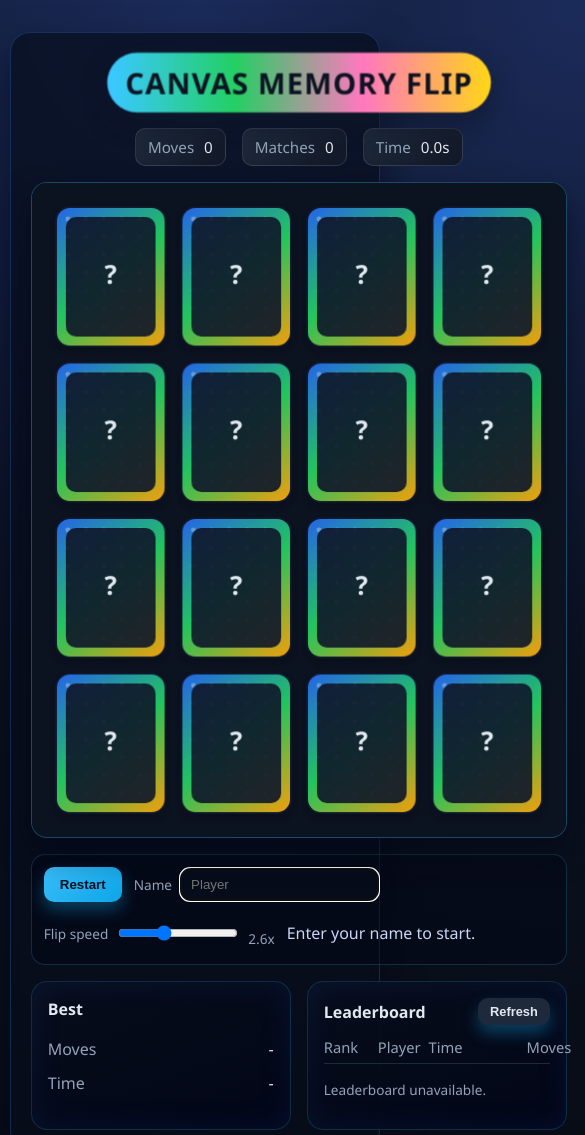
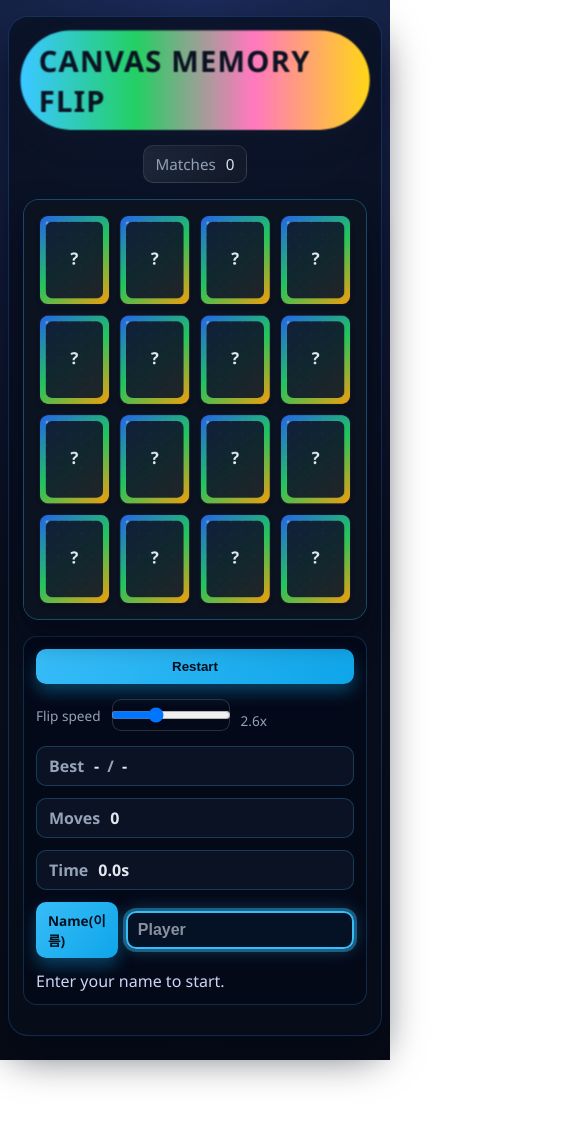
Before and after one commit to youngsan26/my-card-game, a plain HTML site: page index.html in a window 390 px wide. Shown: the top 1135 px of the page, 585 px wide, since content can reach past the window. After the commit the page ends 1060 px from the top, so only its background shows below. Drawn offline with nearby package versions, Linux system fonts and the light colour scheme; no server answers.

Commit message:
Improve layout and modal leaderboard
Rearrange controls, add full-screen leaderboard modal, and enhance input styles.

Co-authored-by: Cursor <cursoragent@cursor.com>

```diff
--- /dev/null
+++ b/config.example.js
@@ -0,0 +1,6 @@
+// Copy this file to config.js and fill in your Supabase credentials.
+// Keep config.js out of git to avoid leaking keys.
+window.SUPABASE_CONFIG = {
+  url: "https://your-project.supabase.co",
+  anonKey: "sb_publishable_your_public_anon_key",
+};
--- a/index.html
+++ b/index.html
@@ -11,9 +11,7 @@
       <div class="title-top">
         <h1><span>Canvas Memory Flip</span></h1>
         <div class="stats stats-title">
-          <div><span class="label">Moves</span> <span id="moves">0</span></div>
           <div><span class="label">Matches</span> <span id="matches">0</span></div>
-          <div><span class="label">Time</span> <span id="time">0.0s</span></div>
         </div>
       </div>
 
@@ -22,35 +20,48 @@
       </div>
 
       <div class="controls">
+        <div class="control-row">
           <button id="restart">Restart</button>
-        <div class="inline">
-          <label for="playerName">Name</label>
-          <input id="playerName" type="text" maxlength="12" placeholder="Player" />
-        </div>
           <div class="inline">
             <label for="flipSpeed">Flip speed</label>
             <input id="flipSpeed" type="range" min="1" max="6" step="0.1" value="2.6" />
             <span id="flipSpeedValue" class="muted">2.6x</span>
           </div>
+          <div class="stat-pill">
+            <span class="label">Best</span>
+            <span id="bestMoves">-</span>
+            <span class="stat-sep">/</span>
+            <span id="bestTime">-</span>
+          </div>
+          <div class="stat-pill">
+            <span class="label">Moves</span>
+            <span id="moves">0</span>
+          </div>
+          <div class="stat-pill">
+            <span class="label">Time</span>
+            <span id="time">0.0s</span>
+          </div>
+        </div>
+        <div class="control-row">
+          <div class="inline">
+            <label for="playerName" class="label-pill">Name(이름)</label>
+            <input id="playerName" type="text" maxlength="12" placeholder="Player" />
+          </div>
           <span id="status">Find all pairs.</span>
         </div>
+      </div>
 
-      <section class="panels">
-        <div class="panel">
-          <h2>Best</h2>
-          <div class="best-row">
-            <span class="label">Moves</span>
-            <span id="bestMoves">-</span>
+      <section class="panels"></section>
     </div>
-          <div class="best-row">
-            <span class="label">Time</span>
-            <span id="bestTime">-</span>
-          </div>
-        </div>
-        <div class="panel">
+
+    <div id="leaderboardModal" class="modal-overlay" aria-hidden="true">
+      <div class="modal">
         <div class="panel-header">
           <h2>Leaderboard</h2>
+          <div class="modal-actions">
             <button id="refreshLeaderboard" type="button">Refresh</button>
+            <button id="closeLeaderboard" type="button" class="ghost">Close</button>
+          </div>
         </div>
         <div class="leaderboard-header">
           <span>Rank</span>
@@ -61,10 +72,10 @@
         <ol id="leaderboard" class="leaderboard"></ol>
         <p id="leaderboardHint" class="muted">Connect Supabase to enable ranking.</p>
       </div>
-      </section>
     </div>
 
     <script src="https://cdn.jsdelivr.net/npm/@supabase/supabase-js@2"></script>
+    <script src="config.js"></script>
     <script src="main.js"></script>
   </body>
 </html>
--- a/main.js
+++ b/main.js
@@ -6,18 +6,21 @@ const matchesEl = document.getElementById("matches");
 const timeEl = document.getElementById("time");
 const statusEl = document.getElementById("status");
 const restartBtn = document.getElementById("restart");
+const boardWrapper = document.querySelector(".board-wrapper");
 const playerNameInput = document.getElementById("playerName");
 const bestMovesEl = document.getElementById("bestMoves");
 const bestTimeEl = document.getElementById("bestTime");
 const leaderboardEl = document.getElementById("leaderboard");
 const leaderboardHint = document.getElementById("leaderboardHint");
 const refreshLeaderboardBtn = document.getElementById("refreshLeaderboard");
+const leaderboardModal = document.getElementById("leaderboardModal");
+const closeLeaderboardBtn = document.getElementById("closeLeaderboard");
 const flipSpeedInput = document.getElementById("flipSpeed");
 const flipSpeedValue = document.getElementById("flipSpeedValue");
 
-const SUPABASE_URL = "https://hjvvgynjkokwqfqlqlsi.supabase.co";
-const SUPABASE_PUBLIC_KEY =
-  "sb_publishable_Xh2jdjzcHt0ZVrYQ7cqxiA_PZRnYsSx";
+const SUPABASE_CONFIG = window.SUPABASE_CONFIG || {};
+const SUPABASE_URL = SUPABASE_CONFIG.url || "";
+const SUPABASE_PUBLIC_KEY = SUPABASE_CONFIG.anonKey || "";
 const SCORES_TABLE = "scores";
 const supabaseClient =
   SUPABASE_URL && SUPABASE_PUBLIC_KEY && window.supabase
@@ -26,7 +29,7 @@ const supabaseClient =
 
 if (!supabaseClient) {
   console.warn(
-    "Supabase client not initialized. Check URL/key and CDN script load."
+    "Supabase client not initialized. Add config.js with URL/key and ensure CDN script loads."
   );
 } else {
   console.info("Supabase client initialized.", SUPABASE_URL);
@@ -125,8 +128,10 @@ function resizeCanvas() {
   const dpr = window.devicePixelRatio || 1;
   canvas.width = Math.floor(cssWidth * dpr);
   canvas.height = Math.floor(cssHeight * dpr);
-  canvas.style.width = `${cssWidth}px`;
-  canvas.style.height = `${cssHeight}px`;
+  const availableWidth = boardWrapper ? boardWrapper.clientWidth : cssWidth;
+  const scale = Math.min(1, availableWidth / cssWidth);
+  canvas.style.width = `${cssWidth * scale}px`;
+  canvas.style.height = `${cssHeight * scale}px`;
   ctx.setTransform(dpr, 0, 0, dpr, 0, 0);
 }
 
@@ -180,6 +185,7 @@ function resetGame() {
   matchesEl.textContent = "0";
   statusEl.textContent = "Enter your name to start.";
   ensurePlayerName();
+  closeLeaderboardModal();
 }
 
 function toCanvasPoint(event) {
@@ -477,6 +483,23 @@ if (refreshLeaderboardBtn) {
     loadLeaderboard();
   });
 }
+if (closeLeaderboardBtn) {
+  closeLeaderboardBtn.addEventListener("click", () => {
+    closeLeaderboardModal();
+  });
+}
+if (leaderboardModal) {
+  leaderboardModal.addEventListener("click", (event) => {
+    if (event.target === leaderboardModal) {
+      closeLeaderboardModal();
+    }
+  });
+}
+window.addEventListener("keydown", (event) => {
+  if (event.key === "Escape") {
+    closeLeaderboardModal();
+  }
+});
 
 resizeCanvas();
 resetGame();
@@ -543,6 +566,19 @@ function finishGame() {
   statusEl.textContent = "You won! Restart to play again.";
   maybeUpdateBest();
   submitScore();
+  openLeaderboardModal();
+}
+
+function openLeaderboardModal() {
+  if (!leaderboardModal) return;
+  leaderboardModal.classList.add("is-open");
+  leaderboardModal.setAttribute("aria-hidden", "false");
+}
+
+function closeLeaderboardModal() {
+  if (!leaderboardModal) return;
+  leaderboardModal.classList.remove("is-open");
+  leaderboardModal.setAttribute("aria-hidden", "true");
 }
 
 function getPlayerName() {
--- a/style.css
+++ b/style.css
@@ -136,9 +136,10 @@ canvas {
 
 .controls {
   display: flex;
-  align-items: center;
-  gap: 12px;
-  flex-wrap: wrap;
+  flex-direction: column;
+  align-items: stretch;
+  gap: 10px;
+  flex-wrap: nowrap;
 }
 
 label {
@@ -146,13 +147,29 @@ label {
   color: #94a3b8;
 }
 
+.label-pill {
+  background: linear-gradient(135deg, #38bdf8 0%, #0ea5e9 100%);
+  color: #03101f;
+  border-radius: 10px;
+  padding: 8px 12px;
+  font-weight: 700;
+  box-shadow: 0 8px 16px rgba(14, 165, 233, 0.35);
+}
+
 input {
   border: 1px solid #1e293b;
-  background: rgba(8, 14, 28, 0.8);
+  background: rgba(15, 23, 42, 0.9);
   color: #e2e8f0;
   padding: 8px 10px;
   border-radius: 10px;
   min-width: 120px;
+  box-shadow: inset 0 0 0 1px rgba(148, 163, 184, 0.25);
+}
+
+input:focus {
+  outline: none;
+  border-color: #38bdf8;
+  box-shadow: 0 0 0 2px rgba(56, 189, 248, 0.35);
 }
 
 .inline {
@@ -161,8 +178,44 @@ input {
   gap: 8px;
 }
 
+.control-row {
+  display: flex;
+  align-items: center;
+  gap: 12px;
+  flex-wrap: wrap;
+}
+
+.control-row #status {
+  margin-left: auto;
+  white-space: nowrap;
+}
+
+.stat-pill {
+  display: inline-flex;
+  align-items: center;
+  gap: 8px;
+  padding: 8px 12px;
+  border-radius: 10px;
+  background: rgba(15, 23, 42, 0.7);
+  border: 1px solid rgba(56, 189, 248, 0.25);
+  color: #e2e8f0;
+  font-weight: 600;
+}
+
+.stat-pill .label {
+  margin-right: 2px;
+}
+
+.stat-sep {
+  color: #94a3b8;
+}
+
 .inline input[type="range"] {
   width: 120px;
+}
+
+.control-row input[type="text"] {
+  min-width: 240px;
 }
 
 button {
@@ -182,8 +235,39 @@ button:hover {
   box-shadow: 0 10px 18px rgba(14, 165, 233, 0.45);
 }
 
+button.ghost {
+  background: transparent;
+  color: #e2e8f0;
+  border: 1px solid rgba(148, 163, 184, 0.4);
+  box-shadow: none;
+}
+
+button.ghost:hover {
+  background: rgba(148, 163, 184, 0.15);
+  box-shadow: none;
+}
+
 #status {
   color: #cbd5f5;
+}
+
+#playerName {
+  border: 2px solid #38bdf8;
+  background: rgba(6, 18, 38, 0.95);
+  font-weight: 600;
+  font-size: 1rem;
+  min-width: 320px;
+  box-shadow: 0 0 0 2px rgba(56, 189, 248, 0.2),
+    inset 0 0 0 1px rgba(148, 163, 184, 0.35);
+}
+
+#playerName::placeholder {
+  color: rgba(226, 232, 240, 0.6);
+}
+
+#playerName:focus {
+  box-shadow: 0 0 0 3px rgba(56, 189, 248, 0.4),
+    0 0 18px rgba(56, 189, 248, 0.35);
 }
 
 .panels {
@@ -198,6 +282,75 @@ button:hover {
   border-radius: 16px;
   padding: 16px;
   box-shadow: inset 0 0 30px rgba(30, 64, 175, 0.15);
+}
+
+.modal-overlay {
+  position: fixed;
+  inset: 0;
+  display: none;
+  align-items: center;
+  justify-content: center;
+  padding: 0;
+  background: rgba(2, 6, 23, 0.7);
+  backdrop-filter: blur(6px);
+  z-index: 50;
+}
+
+.modal-overlay.is-open {
+  display: flex;
+}
+
+.modal {
+  width: 100%;
+  height: 100%;
+  background: rgba(8, 14, 28, 0.98);
+  border: none;
+  border-radius: 0;
+  padding: 24px 28px;
+  box-shadow: 0 20px 40px rgba(2, 6, 23, 0.7);
+  display: flex;
+  flex-direction: column;
+  gap: 12px;
+}
+
+.modal-actions {
+  display: flex;
+  align-items: center;
+  gap: 8px;
+}
+
+#leaderboard {
+  flex: 1;
+  overflow: auto;
+}
+
+@media (max-width: 640px) {
+  body {
+    padding: 16px 8px 24px;
+  }
+
+  .app {
+    width: 100%;
+    padding: 14px;
+  }
+
+  .controls {
+    gap: 12px;
+  }
+
+  .control-row {
+    flex-direction: column;
+    align-items: stretch;
+  }
+
+  .control-row #status {
+    margin-left: 0;
+  }
+
+  #playerName {
+    width: 100%;
+    min-width: 0;
+  }
 }
 
 .panel h2 {
```
Also changed, not shown: 1 other file. Lines whose indentation alone changed are shown as unchanged.
